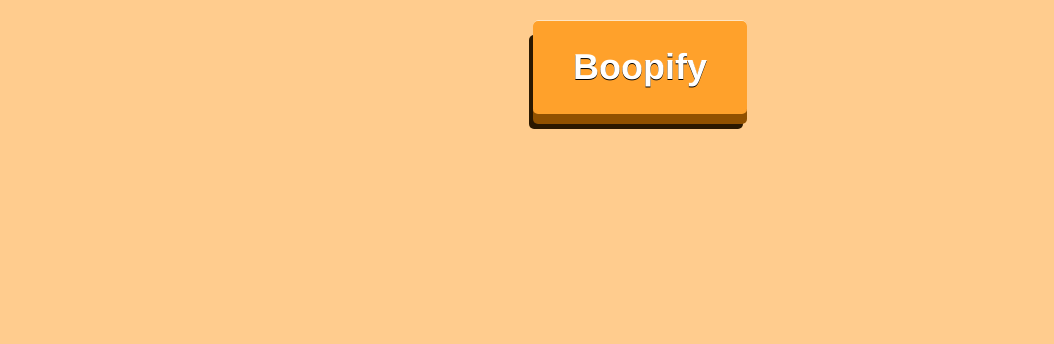
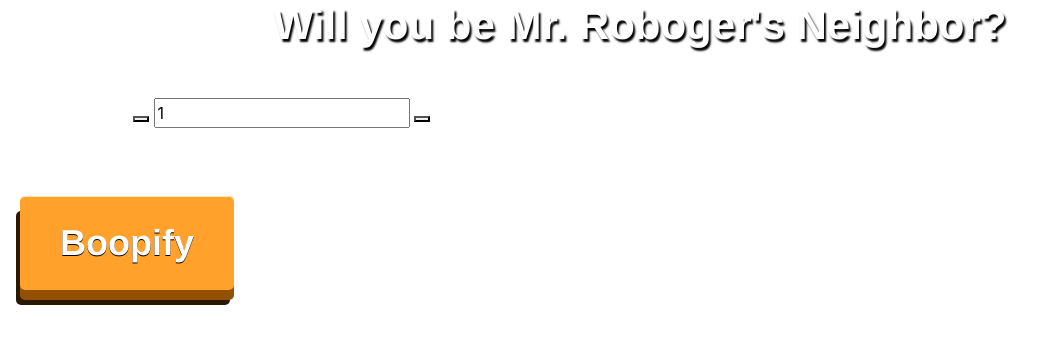
Before and after one commit to Maggie-Mango/roboger, a plain HTML site: page index.html in a window 1280 px wide. Shown: the whole page, without its empty margins (0-1054 px from the left). Drawn offline with Linux system fonts and the light colour scheme.

Commit message:
add styling to the title

```diff
--- a/css/styles.css
+++ b/css/styles.css
@@ -1,4 +1,17 @@
+h1 {
+  text-align: center;
+  font-family:Helvetica, sans-serif;
+  font-weight:bold;
+  font-size:42px;
+  color: white;
+  text-shadow: 2px 3px 2px #000;
 
+}
+.number-input {
+  margin: 3rem;
+}
+
+}
 body{
   text-align:center;
   background-color:#ffcc8e;
--- a/index.html
+++ b/index.html
@@ -8,7 +8,15 @@
   <script src="js/scripts.js"></script>
 </head>
 <body>
+<h1>Will you be Mr. Roboger's Neighbor?</h1>
+  <div class="container my-4">
+  <div class="number-input md-number-input">
+    <button onclick="this.parentNode.querySelector('input[type=number]').stepDown()" class="minus"></button>
+    <input class="quantity" min="0" name="quantity" value="1" type="number">
+    <button onclick="this.parentNode.querySelector('input[type=number]').stepUp()" class="plus"></button>
+  </div>
 
+  </div>
 
   <div ontouchstart="">
   <div class="button">
```
